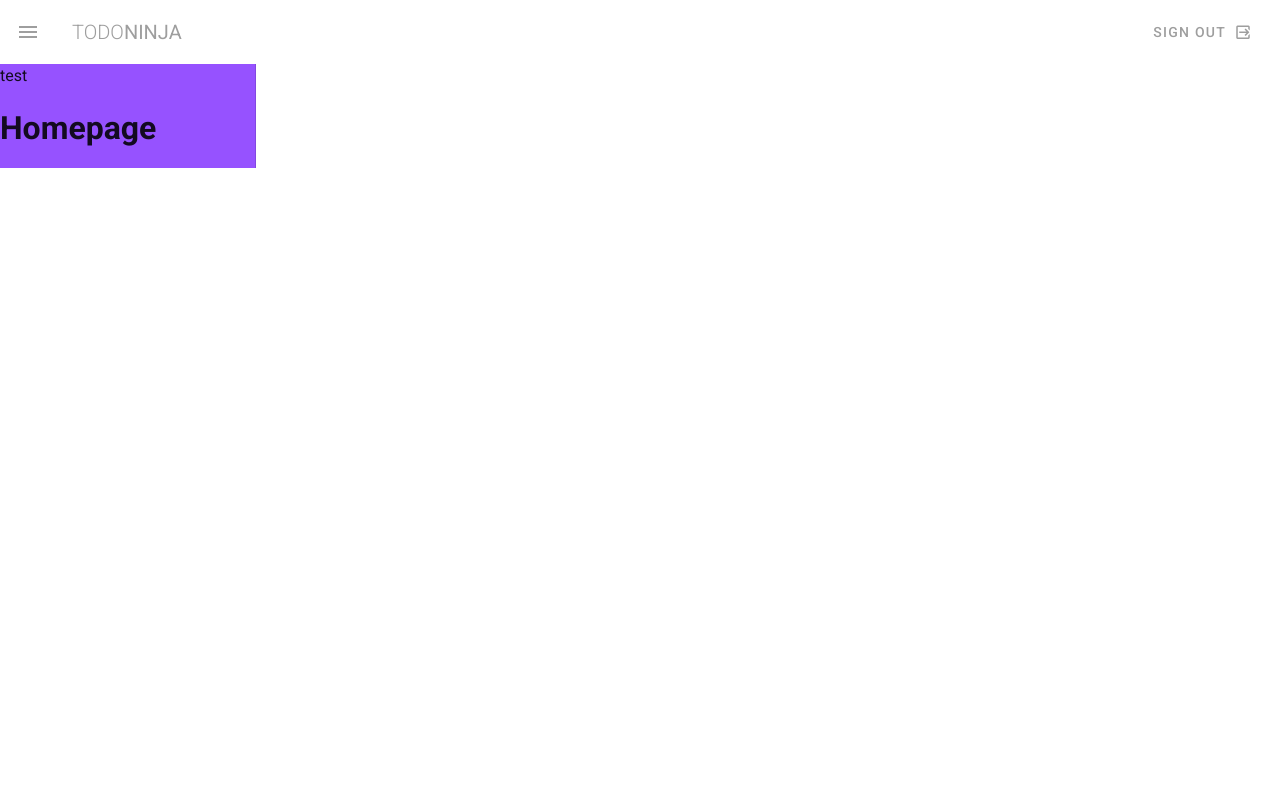
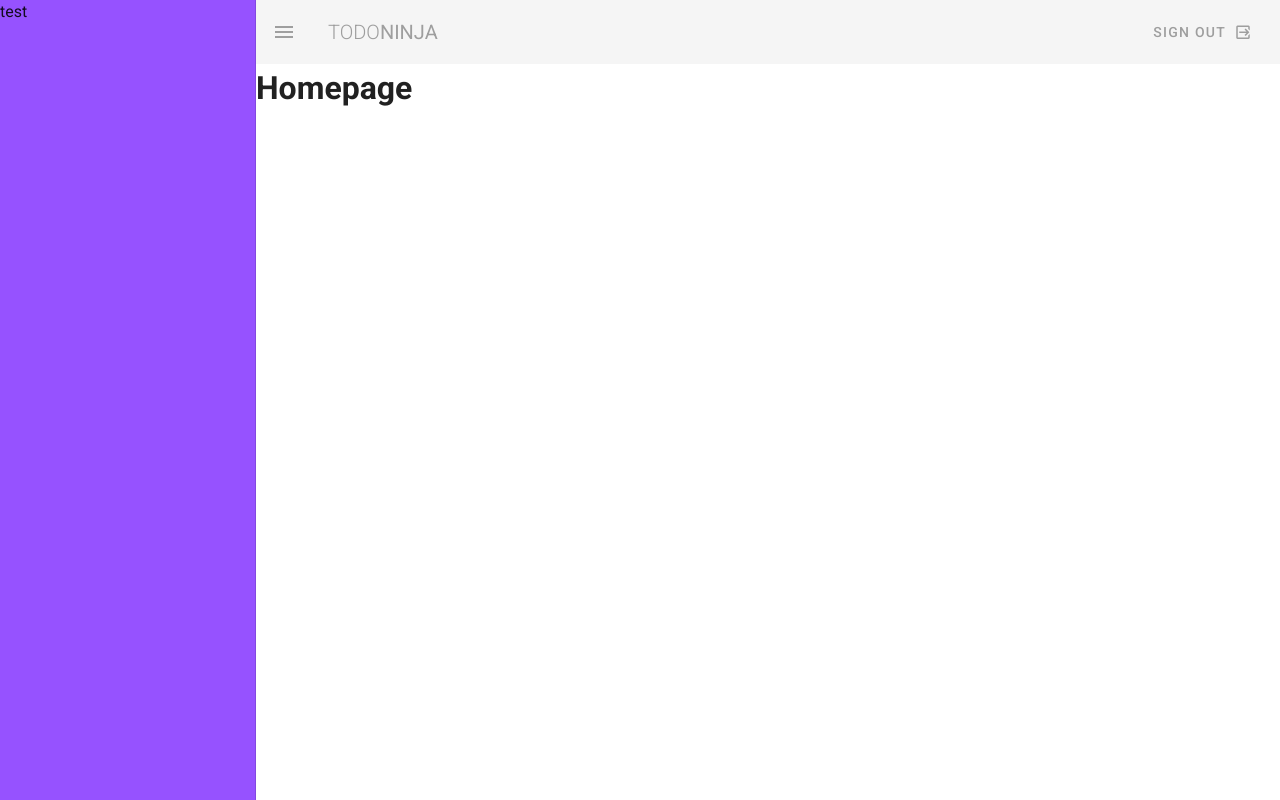
Before and after one commit to crhwebdev-courses/todo-ninja, a Vue app: page / in a window 1280 px wide. Both pictures are taken after a click on the button 28 px from the left and 32 px from the top of the page. Built offline with nearby package versions, Linux system fonts and the light colour scheme.

Commit message:
Refactor Navbar to use an application bar instead of toolbar

```diff
--- a/src/components/Navbar.vue
+++ b/src/components/Navbar.vue
@@ -1,6 +1,6 @@
 <template>
   <nav>
-    <v-toolbar flat app>
+    <v-app-bar flat app>
       <v-app-bar-nav-icon
         class="grey--text"
         @click.stop="drawer = !drawer"
@@ -14,9 +14,9 @@
         <span>Sign Out</span>
         <v-icon right>mdi-logout-variant</v-icon>
       </v-btn>
-    </v-toolbar>
+    </v-app-bar>
 
-    <v-navigation-drawer v-model="drawer" class="primary">
+    <v-navigation-drawer app v-model="drawer" class="primary">
       <p>test</p>
     </v-navigation-drawer>
   </nav>
```
